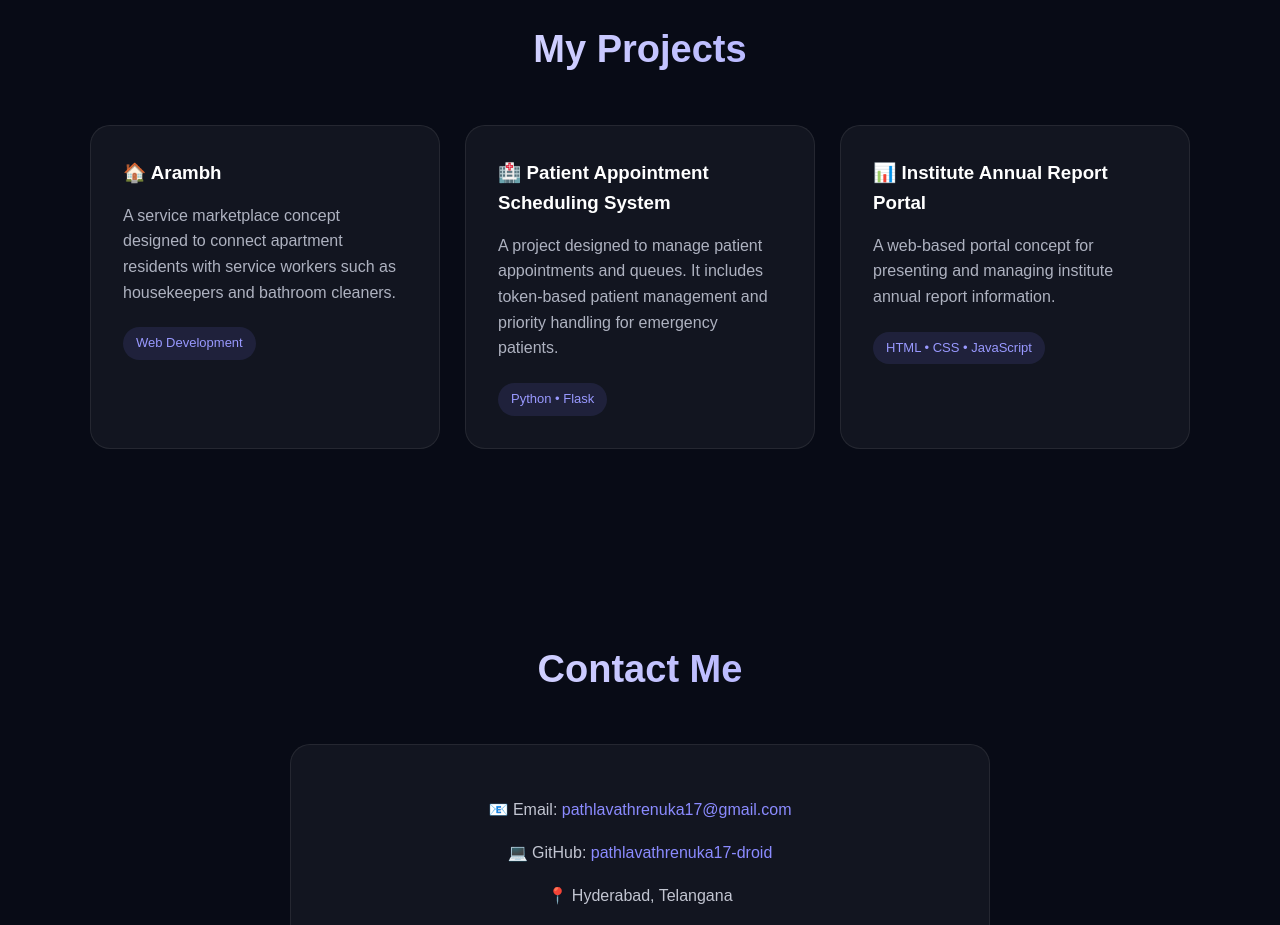
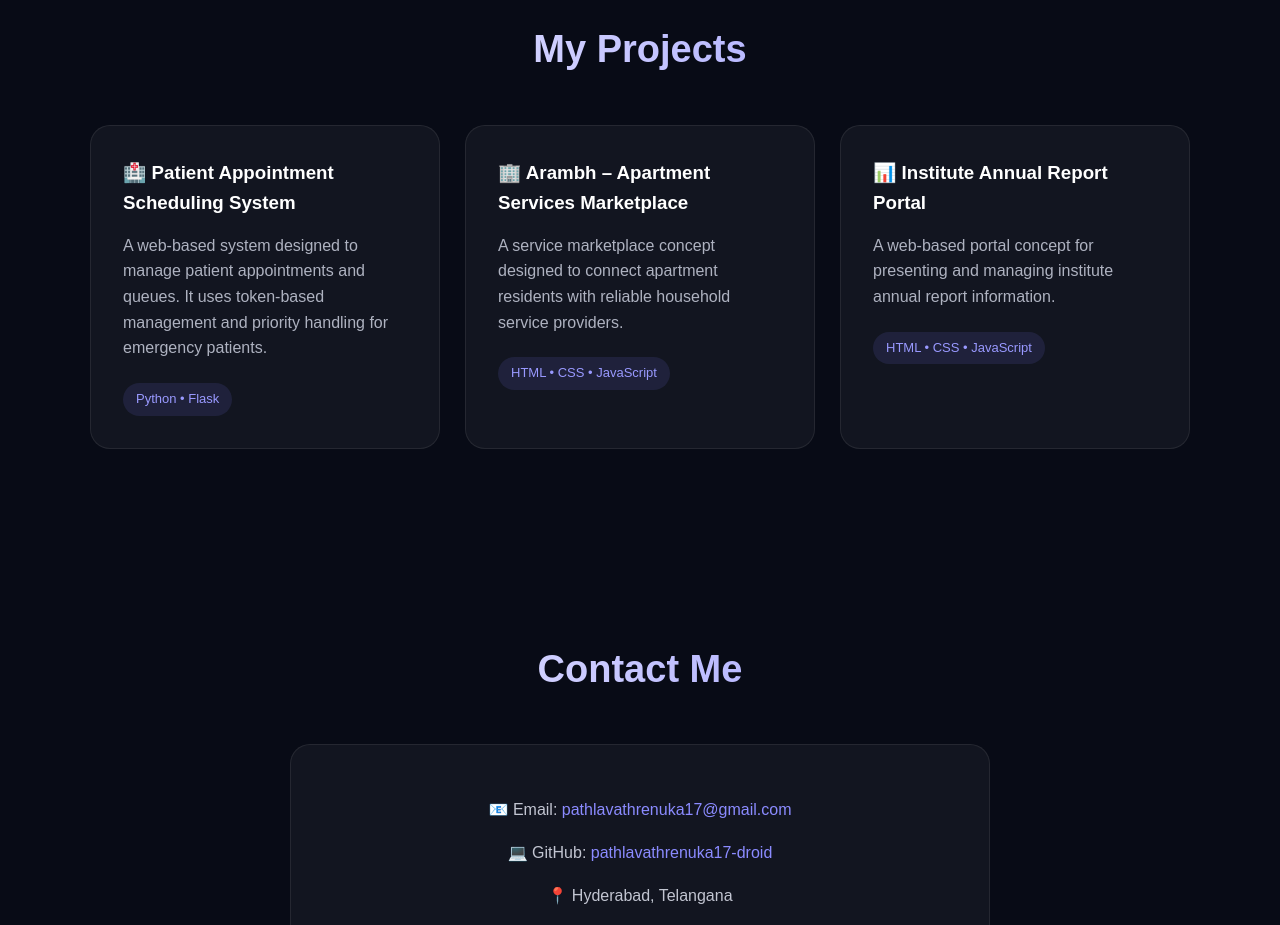
Before and after one commit to pathlavathrenuka17-droid/Renuka-Portfolio, a plain HTML site: page index.html in a window 1280 px wide. Shown: the part 1860-2785 px from the top of the page. Drawn offline with Linux system fonts and the light colour scheme.

Commit message:
Updated portfolio projects

```diff
--- a/index.html
+++ b/index.html
@@ -107,43 +107,32 @@
             <div class="projects-container">
 
                 <div class="project-card">
-                    <h3>🏠 Arambh</h3>
-
+    <h3>🏥 Patient Appointment Scheduling System</h3>
     <p>
-                        A service marketplace concept designed to connect
-                        apartment residents with service workers such as
-                        housekeepers and bathroom cleaners.
+        A web-based system designed to manage patient appointments
+        and queues. It uses token-based management and priority
+        handling for emergency patients.
     </p>
-
-                    <span>Web Development</span>
-                </div>
-
-
-                <div class="project-card">
-                    <h3>🏥 Patient Appointment Scheduling System</h3>
-
-                    <p>
-                        A project designed to manage patient appointments
-                        and queues. It includes token-based patient
-                        management and priority handling for emergency
-                        patients.
-                    </p>
-
     <span>Python • Flask</span>
 </div>
 
+<div class="project-card">
+    <h3>🏢 Arambh – Apartment Services Marketplace</h3>
+    <p>
+        A service marketplace concept designed to connect apartment
+        residents with reliable household service providers.
+    </p>
+    <span>HTML • CSS • JavaScript</span>
+</div>
 
 <div class="project-card">
     <h3>📊 Institute Annual Report Portal</h3>
-
     <p>
-                        A web-based portal concept for presenting and
-                        managing institute annual report information.
+        A web-based portal concept for presenting and managing
+        institute annual report information.
     </p>
-
     <span>HTML • CSS • JavaScript</span>
 </div>
-
             </div>
         </section>
 
```
Lines whose indentation alone changed are shown as unchanged.
